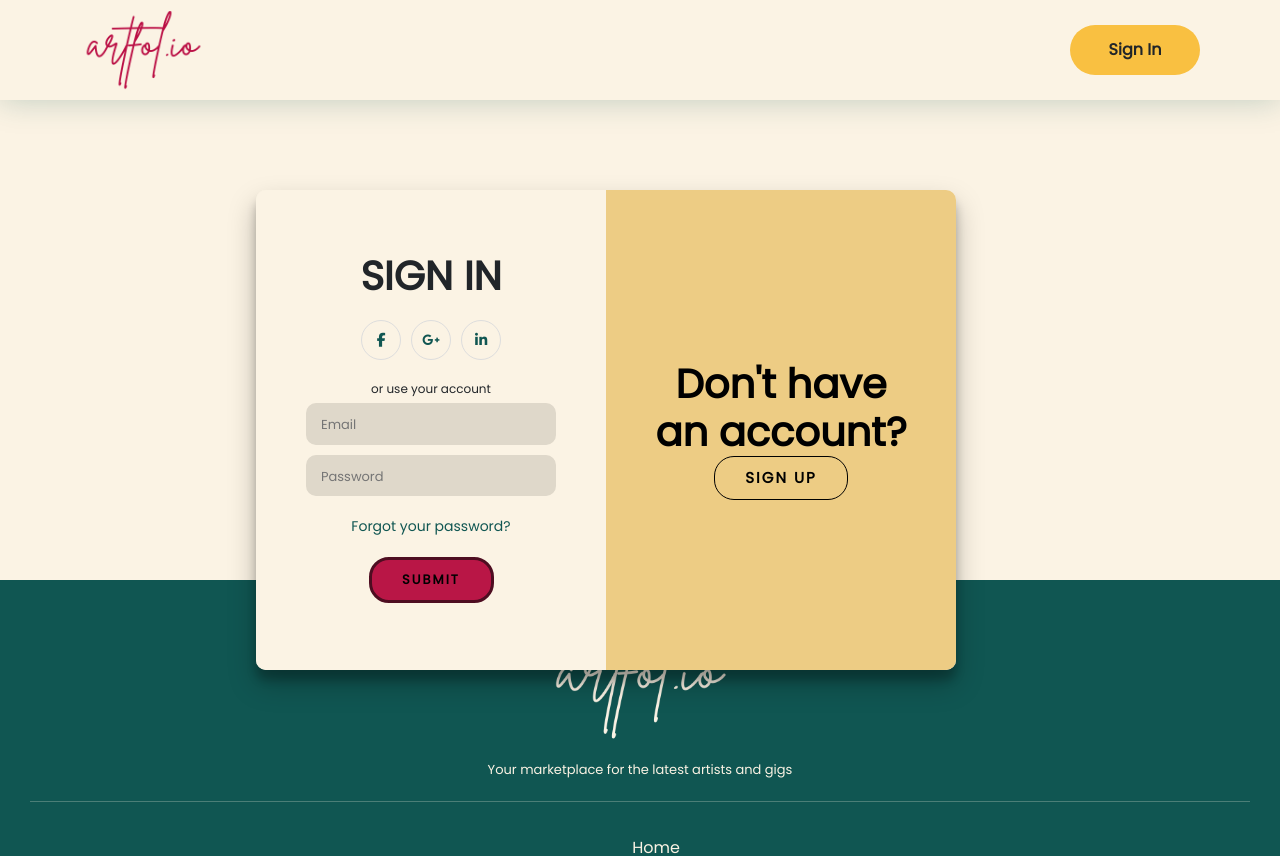
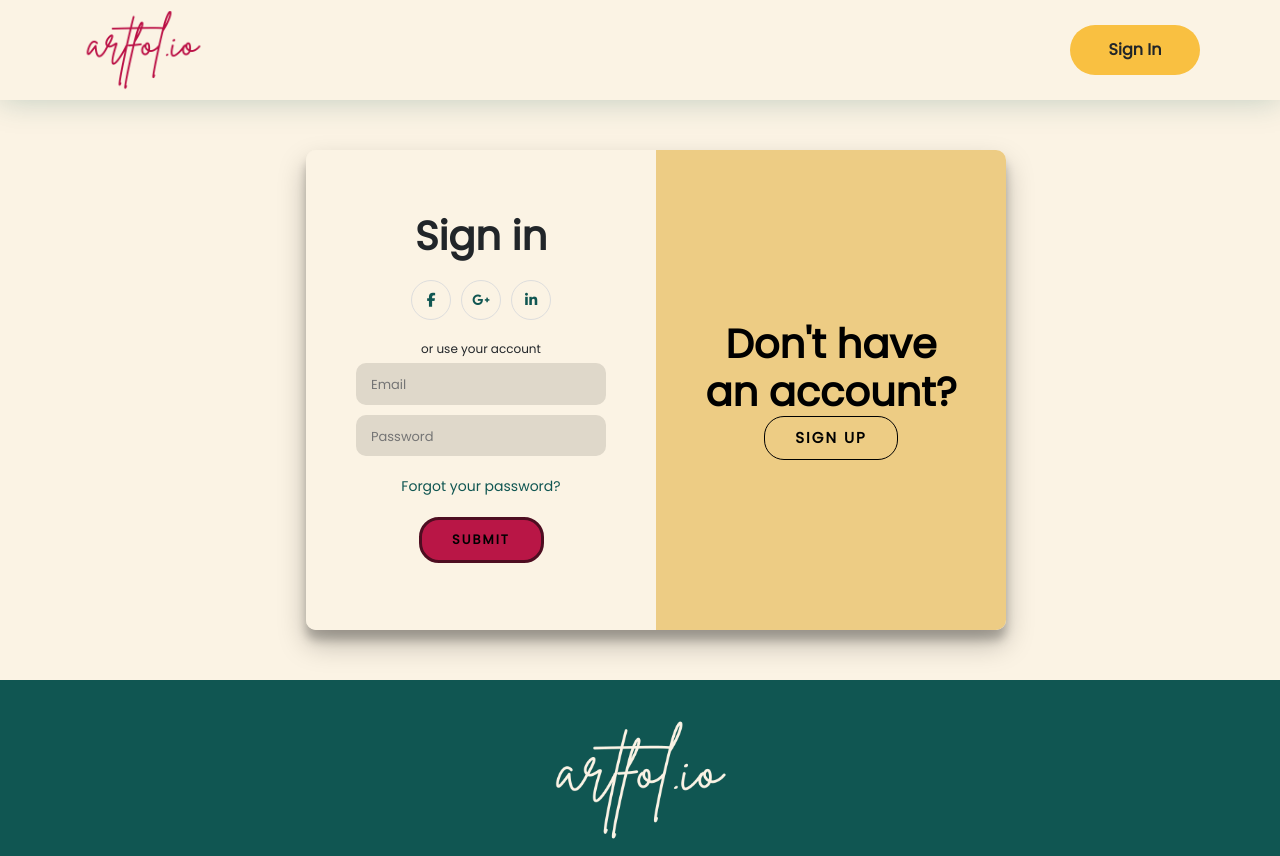
Before and after one commit to Harkins12345/Artfolio-Lap-4-Project, a React (Create React App) app in the folder client/: page /sign-in in a window 1280 px wide. Shown: the top 856 px of the page. Built offline with nearby package versions, Linux system fonts and the light colour scheme.

Commit message:
Sign up modal not overlaying footer

```diff
--- a/client/src/pages/AuthPage/index.js
+++ b/client/src/pages/AuthPage/index.js
@@ -12,6 +12,7 @@ const AuthPage = () => {
   const signUpButton = () => {
     setSwapPanel(true);
   };
+
   const signInButton = () => {
     setSwapPanel(false);
   };
@@ -106,7 +107,7 @@ const AuthPage = () => {
         </div>
         <div className="form-container sign-in-container">
           <form onSubmit={requestLogin} id="SignIn" method="POST">
-            <h1>SIGN IN</h1>
+            <h1>Sign in</h1>
             <div className="social-container">
               <a href="/" className="social">
                 <i className="fab fa-facebook-f"></i>
@@ -127,7 +128,7 @@ const AuthPage = () => {
             <input
               className="auth"
               type="submit"
-              placeholder="SIGN IN"
+              placeholder="Sign in"
               onClick={signInButton}
             />
           </form>
@@ -137,7 +138,7 @@ const AuthPage = () => {
             <div className="overlay-panel overlay-left">
               <h1>Welcome Back!</h1>
               <button className="ghost" id="signIn" onClick={signInButton}>
-                SIGN IN
+                Sign In
               </button>
             </div>
             <div className="overlay-panel overlay-right">
--- a/client/src/pages/AuthPage/style.css
+++ b/client/src/pages/AuthPage/style.css
@@ -23,10 +23,10 @@
   width: 700px;
   max-width: 100%;
   min-height: 480px;
-    top: 90px;
+
   left: 20%;
+  margin: 50px;
 }
-
 
 h1 {
   font-weight: bold;
@@ -106,7 +106,6 @@ input {
   transition: all 0.6s ease-in-out;
 }
 
-
 .sign-in-container {
   left: 0;
   width: 50%;
@@ -132,7 +131,6 @@ input {
 }
 
 @keyframes show {
-
   0%,
   49.99% {
     opacity: 0;
--- a/client/src/styles/index.css
+++ b/client/src/styles/index.css
@@ -80,7 +80,7 @@ header {
   height: 100px;
   width: 100%;
   box-shadow: 0px 0px 30px rgba(16, 86, 82, 0.25);
-  z-index: 4;
+  z-index: 1000;
   display: flex;
   justify-content: space-between;
 }
```
Lines whose indentation alone changed are shown as unchanged.
